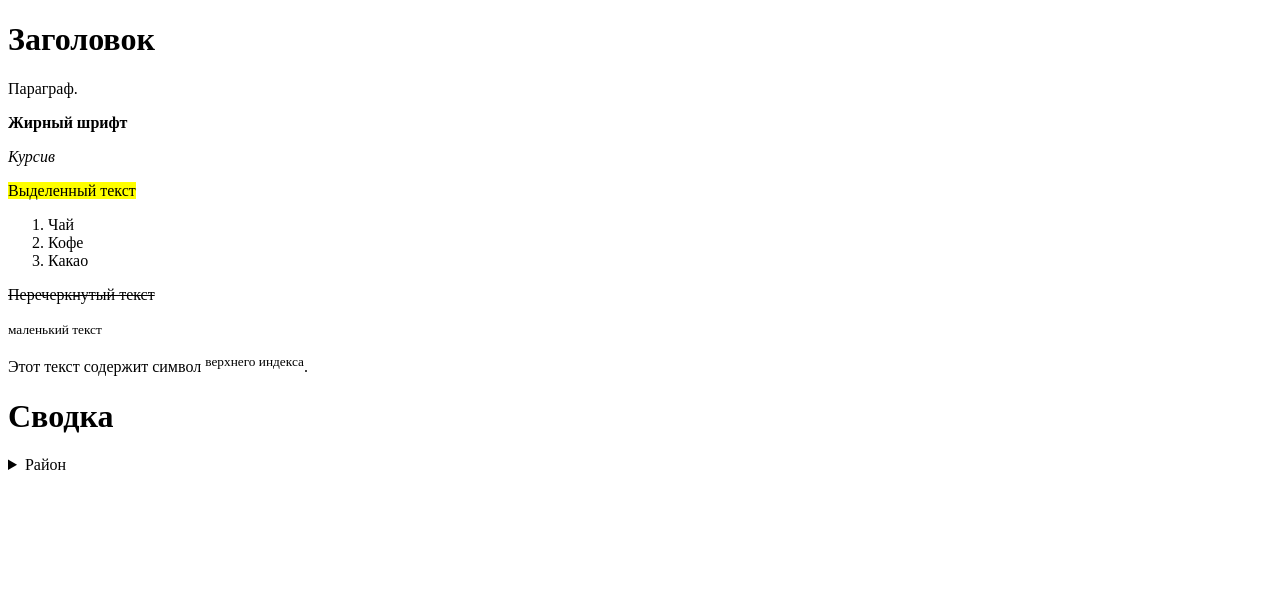
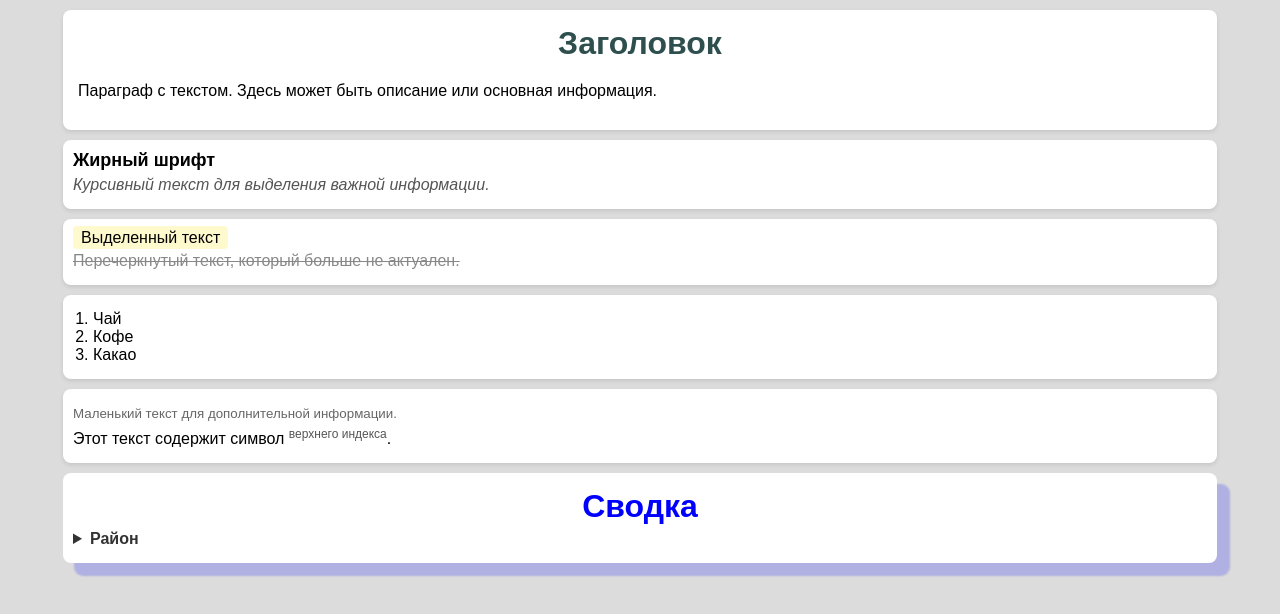
Before and after one commit to VladislavNafikov/web, a plain HTML site: page index.html in a window 1280 px wide. Drawn offline with Linux system fonts and the light colour scheme.

Commit message:
index.html
styles

```diff
--- a/index.html
+++ b/index.html
@@ -1,28 +1,38 @@
 <!DOCTYPE html>
 <html>
   <head>
-    <title>Теги</title>
+    <title>Стили</title>
   </head>
-  <body>
-    <h1>Заголовок</h1>
-    <p>Параграф.</p>
-    <b>Жирный шрифт</b>
-    <p> <em>Курсив</em> </p>
-    <mark>Выделенный текст</mark>
-    <ol>
-      <li>Чай</li>
-      <li>Кофе</li>
-      <li>Какао</li>
-    </ol>
-    <s>Перечеркнутый текст</s>
-    <p><small>маленький текст</small></p>
-    <p>Этот текст содержит символ <sup> верхнего индекса</sup>.</p>
-
-    <h1>Сводка</h1>
-
-    <details>
-      <summary>Район</summary>
-      <p>Первома́йский о́круг — южный, самый большой по площади и численности населения административный округ в Мурманске.</p>
+  <body style="font-family: Arial; background-color: #DCDCDC; margin: 0; padding: 10px; display: flex; flex-direction: column; align-items: center;">
+    <div style="background-color: white; padding: 10px; border-radius: 8px; width: 90%; box-shadow: 0 2px 4px rgba(0, 0, 0, 0.1); margin-bottom: 10px;">
+      <h1 style="color: #2F4F4F; text-align: center; margin: 5px 0;">Заголовок</h1>
+      <p style="padding: 5px; text-align: justify; margin: 15px 0;">Параграф с текстом. Здесь может быть описание или основная информация.</p>
+    </div>
+    <div style="background-color: white; padding: 10px; border-radius: 8px; width: 90%; box-shadow: 0 2px 4px rgba(0, 0, 0, 0.1); margin-bottom: 10px;">
+      <b style="font-size: 18px;">Жирный шрифт</b>
+      <p style="margin: 5px 0;"><em style="color: #555;">Курсивный текст для выделения важной информации.</em></p>
+    </div>
+    <div style="background-color: white; padding: 10px; border-radius: 8px; width: 90%; box-shadow: 0 2px 4px rgba(0, 0, 0, 0.1); margin-bottom: 10px;">
+      <mark style="padding: 3px 8px; border-radius: 4px; background-color: #FFFACD;">Выделенный текст</mark>
+      <p style="margin: 5px 0;"><s style="color: #888;">Перечеркнутый текст, который больше не актуален.</s></p>
+    </div>
+    <div style="background-color: white; padding: 10px; border-radius: 8px; width: 90%; box-shadow: 0 2px 4px rgba(0, 0, 0, 0.1); margin-bottom: 10px;">
+      <ol style="margin: 5px 0; padding-left: 20px;">
+        <li>Чай</li>
+        <li>Кофе</li>
+        <li>Какао</li>
+      </ol>
+    </div>
+    <div style="background-color: white; padding: 10px; border-radius: 8px; width: 90%; box-shadow: 0 2px 4px rgba(0, 0, 0, 0.1); margin-bottom: 10px;">
+      <p style="margin: 5px 0;"><small style="color: #666;">Маленький текст для дополнительной информации.</small></p>
+      <p style="margin: 5px 0;">Этот текст содержит символ <sup style="font-size: 12px; color: #555;">верхнего индекса</sup>.</p>
+    </div>
+    <div style="background-color: white; padding: 10px; border-radius: 8px; width: 90%; box-shadow: 12px 12px 2px 1px rgba(0, 0, 255, 0.2); margin-bottom: 10px;">
+      <h1 style="color: blue; text-align: center; margin: 5px 0;">Сводка</h1>
+      <details style="margin: 5px 0;">
+        <summary style="font-weight: bold; color: #333;">Район</summary>
+        <p style="color: #555; margin: 5px 0;">Первома́йский о́круг — южный, самый большой по площади и численности населения административный округ в Мурманске.</p>
       </details>
+    </div>
   </body>
 </html>
```
